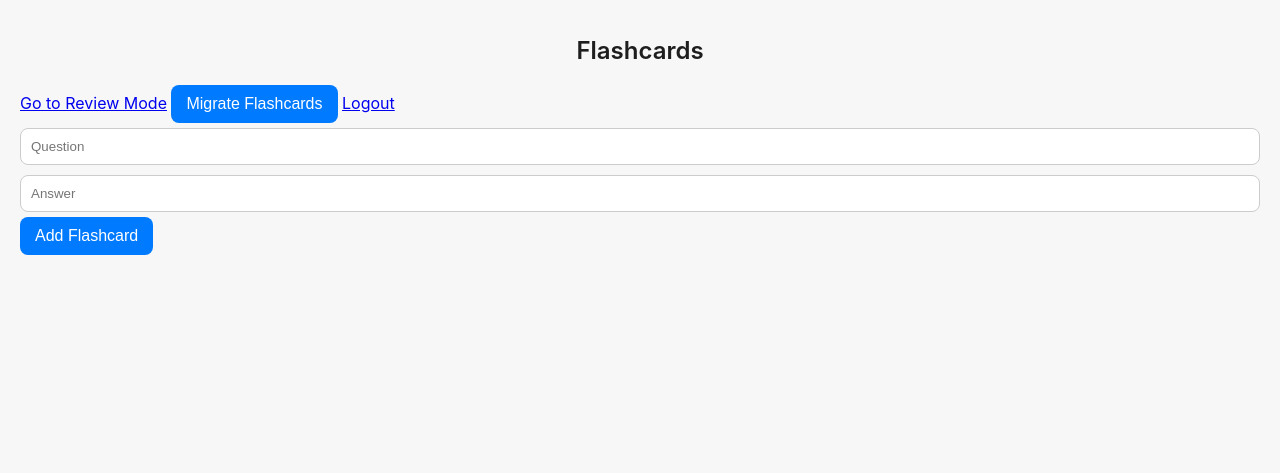
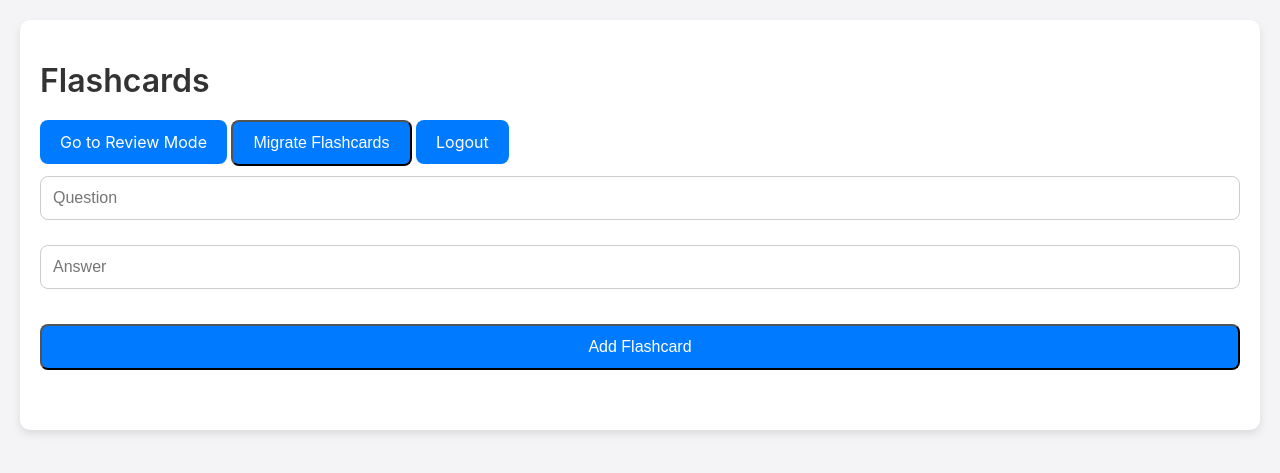
Before and after one commit to panda1312/Scriptura, a Flask app: page / in a window 1280 px wide. Shown: the top 473 px of the page. Run offline with Flask 2, Linux system fonts and the light colour scheme; the visitor is signed in with stand-in values (Sample User, id 1); data that the repository does not hold is empty.

Commit message:
Update style.css
Update 2 for Apple design principles

```diff
--- a/static/style.css
+++ b/static/style.css
@@ -1,69 +1,117 @@
 /* Basic page styling */
 body {
-  font-family: -apple-system, BlinkMacSystemFont, "Segoe UI", Roboto, "Helvetica Neue", Arial, sans-serif;
+  font-family: -apple-system, BlinkMacSystemFont, "Segoe UI", "Roboto", "Oxygen", "Ubuntu", "Cantarell", "Fira Sans", "Droid Sans", "Helvetica Neue", sans-serif;
+  background-color: #f4f4f7; /* Subtle light background */
   padding: 20px;
-  background-color: #f7f7f7;  /* Light background color */
-  color: #333;  /* Text color */
   margin: 0;
 }
 
-/* Styling for the page title */
-h1 {
-  font-size: 24px;
-  font-weight: 600;
-  color: #1e1e1e;  /* Dark text color for emphasis */
-  text-align: center;
-  margin-bottom: 20px;
+/* Container for the page content */
+.container {
+  max-width: 1200px;
+  margin: 0 auto;
+  padding: 20px;
+  background-color: white;
+  border-radius: 10px;
+  box-shadow: 0 4px 8px rgba(0, 0, 0, 0.1); /* Light shadow for depth */
 }
 
-/* Flashcard container */
-#flashcards {
+/* Headings styling */
+h1, h2, h3 {
+  font-weight: 600;
+  color: #333;
+  margin-bottom: 10px;
+}
+
+/* Links styled as buttons for consistency */
+a, button {
+  text-decoration: none;
+  color: #fff;
+  background-color: #007aff; /* iOS-like blue */
+  padding: 12px 20px;
+  border-radius: 8px;
+  font-size: 16px;
+  display: inline-block;
+  margin: 10px 0;
+  text-align: center;
+  transition: background-color 0.3s ease;
+}
+
+/* Button hover effect */
+a:hover, button:hover {
+  background-color: #005b99; /* Darker shade for hover */
+}
+
+/* Styling for the flashcard container */
+.card {
+  border: 1px solid #ccc;
+  border-radius: 8px;
+  padding: 20px;
+  margin: 15px 0;
+  background-color: #fff;
+  box-shadow: 0 2px 4px rgba(0, 0, 0, 0.1); /* Light shadow */
+  transition: transform 0.2s ease, box-shadow 0.3s ease;
+}
+
+.card:hover {
+  transform: translateY(-5px);
+  box-shadow: 0 6px 12px rgba(0, 0, 0, 0.15);
+}
+
+/* Input fields for adding flashcards */
+input[type="text"], input[type="number"] {
+  width: 100%;
+  padding: 12px;
+  margin-bottom: 15px;
+  border: 1px solid #ccc;
+  border-radius: 8px;
+  font-size: 16px;
+  box-sizing: border-box;
+}
+
+input[type="text"]:focus, input[type="number"]:focus {
+  border-color: #007aff; /* Highlight on focus */
+  outline: none;
+}
+
+/* Form styling */
+form {
   display: flex;
   flex-direction: column;
   gap: 10px;
+  margin-bottom: 30px;
 }
 
-/* Style for each flashcard */
-.card {
-  background-color: #fff;
-  border: 1px solid #ddd;  /* Light border */
-  border-radius: 10px;  /* Rounded corners */
-  padding: 15px;
-  margin: 10px 0;
-  box-shadow: 0 2px 4px rgba(0, 0, 0, 0.1);  /* Light shadow */
-  transition: transform 0.3s ease, box-shadow 0.3s ease;
+/* Flashcard review and buttons styling */
+#flashcard {
+  text-align: center;
 }
 
-.card:hover {
-  transform: translateY(-5px);  /* Subtle hover effect */
-  box-shadow: 0 4px 8px rgba(0, 0, 0, 0.1);  /* Stronger shadow on hover */
+#buttons {
+  display: flex;
+  justify-content: space-around;
 }
 
-/* Style for form input fields */
-input[type="text"] {
-  padding: 10px;
-  margin: 5px 0;
+#buttons button {
+  padding: 10px 20px;
+  background-color: #ffcc00; /* iOS-style yellow button */
+  border: none;
   border-radius: 8px;
-  border: 1px solid #ccc;
-  width: 100%;
-  box-sizing: border-box;
+  font-size: 16px;
+  cursor: pointer;
 }
 
-button {
-  padding: 10px 15px;
-  background-color: #007AFF;  /* Apple-like blue */
-  color: #fff;
-  border: none;
-  border-radius: 8px;
-  cursor: pointer;
-  transition: background-color 0.3s ease;
-  font-size: 16px;
+/* Summary section styling */
+#summary {
+  text-align: center;
+  padding: 20px;
+  background-color: #fff;
+  border-radius: 10px;
+  box-shadow: 0 4px 8px rgba(0, 0, 0, 0.1);
 }
 
-button:hover {
-  background-color: #0056b3;  /* Darker blue on hover */
+#score {
+  font-size: 18px;
+  font-weight: 500;
+  color: #333;
 }
-
-button:focus {
-  outline: none;
-  border: 2px solid #007AFF;  /* Add a blue border on focus*
```
